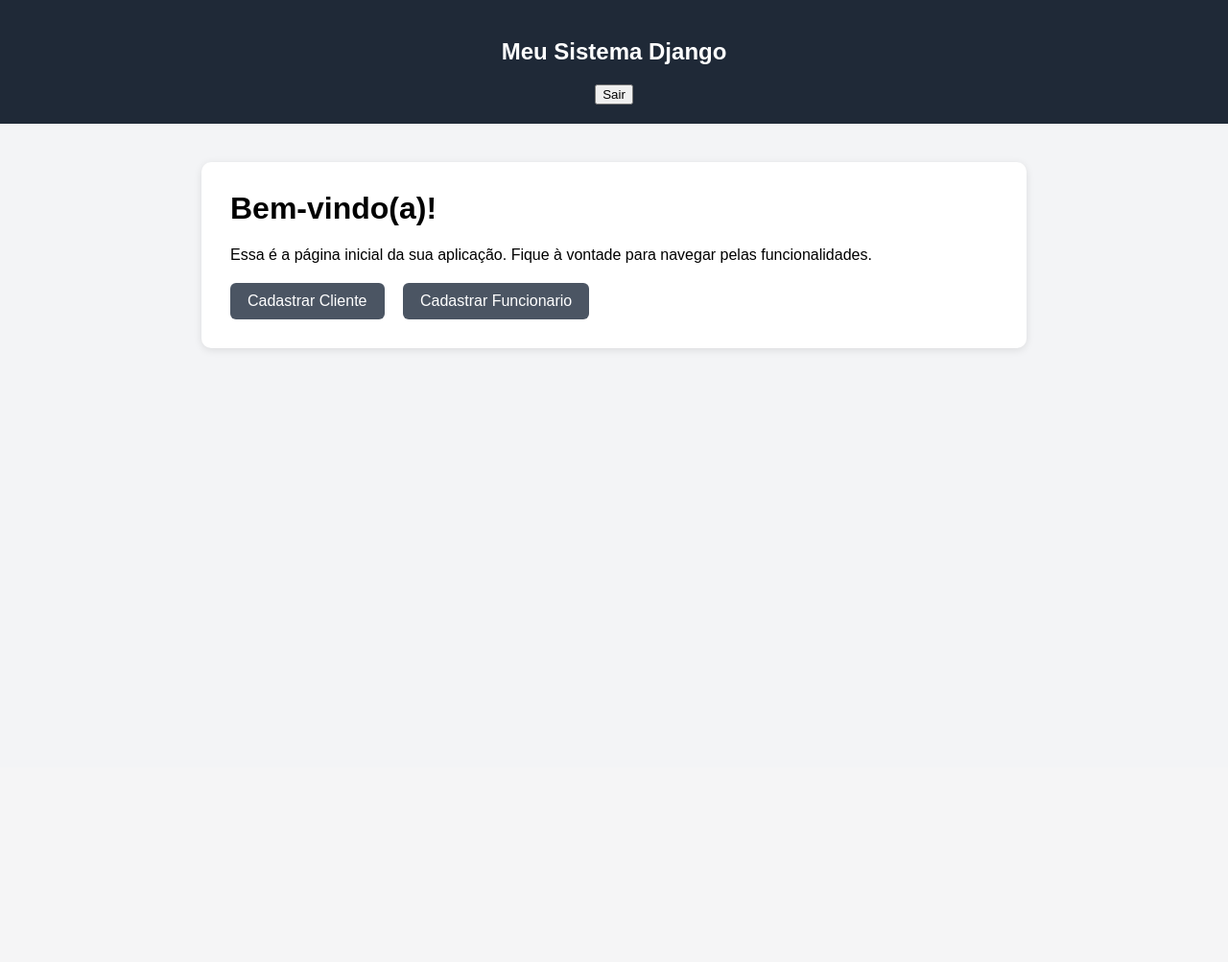
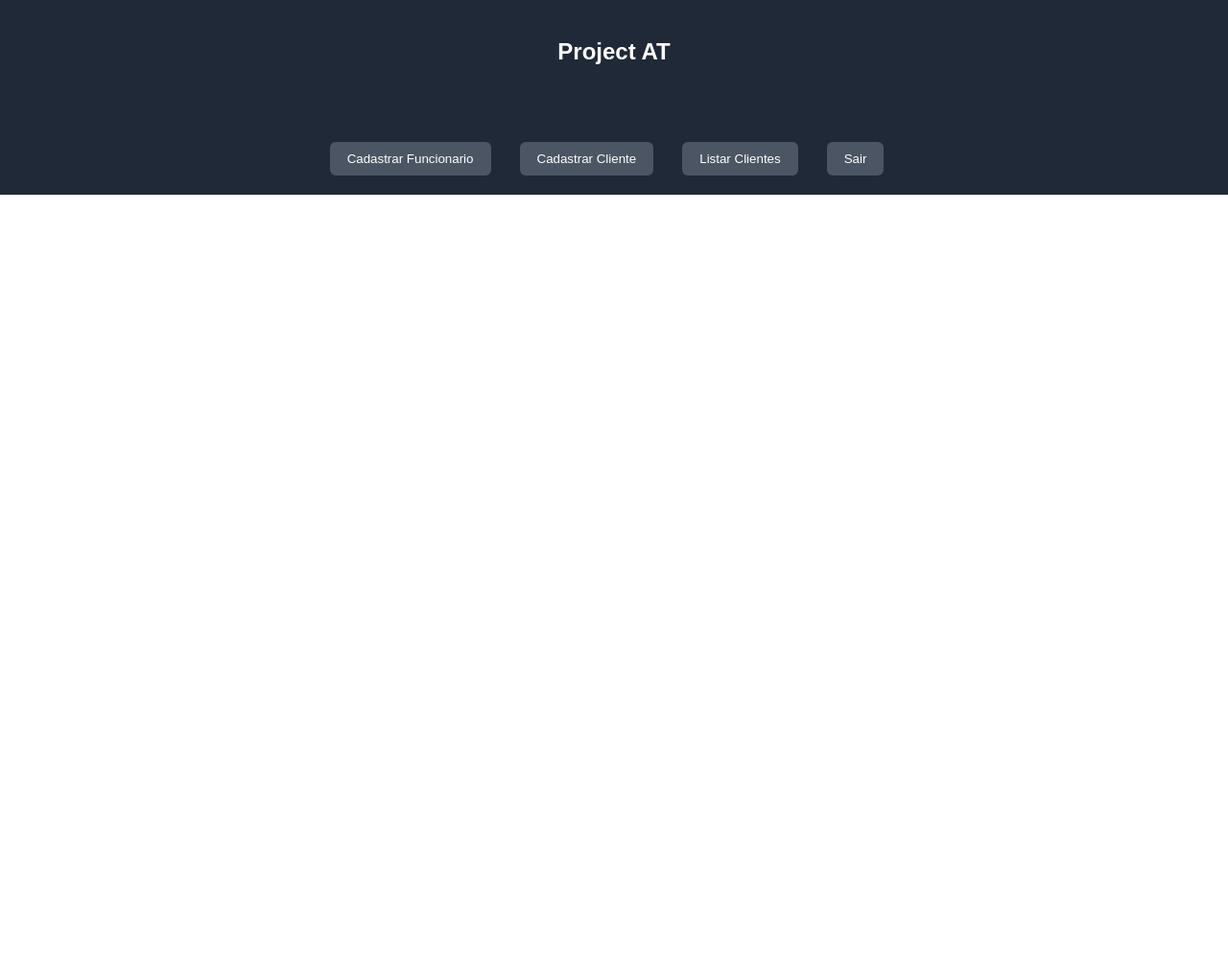
Before and after one commit to Deiner-S/AgroServiceTrackWeb, a Django app: page / in a window 1280 px wide. Shown: the whole page at 96% size. Before the commit the page ends 366 px from the top, so only its background shows below. Run offline with Django 5.2, Linux system fonts and the light colour scheme; a user stored in the database is signed in.

Commit message:
Implementação de páginas dinamicas

```diff
--- a/checklist/models.py
+++ b/checklist/models.py
@@ -25,14 +25,15 @@ class Worker(AbstractUser):
 class DataSheet(models.Model):
     code = models.UUIDField(primary_key=True, default=uuid.uuid4, editable=False)
     operation_code = models.CharField(max_length=20, unique=True, blank=True)
-    chassi = models.CharField(max_length=100)
+    symptoms = models.CharField(max_length=1000)
     client = models.ForeignKey(Client,on_delete=models.CASCADE)
-    orimento = models.CharField(max_length=100)
-    model = models.CharField(max_length=100)
-    date_in = models.DateTimeField()
-    date_out = models.DateTimeField()
-    status = models.CharField(max_length=10)
-    service = models.CharField(max_length=2000)
+    chassi = models.CharField(max_length=100, null=True, blank=True)
+    orimento = models.CharField(max_length=100, null=True, blank=True)
+    model = models.CharField(max_length=100, null=True, blank=True)
+    date_in = models.DateTimeField(null=True, blank=True)
+    date_out = models.DateTimeField(null=True, blank=True)
+    status = models.CharField(max_length=10, null=True, blank=True)
+    service = models.CharField(max_length=2000, null=True, blank=True)
     insert_date = models.DateTimeField(auto_now_add=True)
 
     def save(self, *args, **kwargs):
--- /dev/null
+++ b/checklist/static/css/styles.css
@@ -0,0 +1,142 @@
+.links {
+    display: flex;
+    gap: 15px;
+    justify-content: center;
+}
+body {
+    font-family: Arial, Helvetica, sans-serif;
+    background: #f3f4f6;
+    margin: 0;
+    padding: 0;
+}
+nav {
+    background: #1f2937;
+    color: white;
+    padding: 20px;
+    text-align: center;
+}
+main {
+    font-family: 'Segoe UI', Tahoma, Geneva, Verdana, sans-serif;
+    background-color: #ffffff;
+    margin: 0;
+    padding: 0;
+    display: flex;
+    justify-content: center;
+    align-items: flex-start;
+    min-height: 100vh;
+}
+h1 {
+    text-align: center;
+    color: #333;
+    margin-bottom: 25px;
+}
+header {
+    background: #1f2937;
+    color: white;
+    padding: 20px;
+    text-align: center;
+}
+
+.form {
+    background-color: #fff;
+    padding: 30px 40px;
+    border-radius: 10px;
+    box-shadow: 0 4px 12px rgba(0,0,0,0.1);
+    width: 100%;
+    max-width: 450px;
+    margin-top: 50px;
+}
+
+h1 {
+    margin-top: 0;
+}
+
+button {
+    margin-top: 20px;
+}
+.form_button {
+    display: inline-block;
+}
+button {
+    border: none;
+    outline: none;
+    cursor: pointer;
+    display: inline-block;
+    margin-right: 15px;
+    background: #4b5563;
+    padding: 10px 18px;
+    border-radius: 6px;
+    color: white;
+    text-decoration: none;
+}
+
+button:hover {
+    background: #374151;
+}
+.form p {
+    display: flex;
+    flex-direction: column;
+    margin-bottom: 15px;
+}
+
+.form label {
+    margin-bottom: 5px;
+    font-weight: bold;
+    color: #555;
+}
+
+.form input, form select {
+    padding: 10px;
+    border-radius: 5px;
+    border: 1px solid #ccc;
+    font-size: 16px;
+    outline: none;
+    transition: border-color 0.3s;
+}
+
+.form input:focus, form select:focus {
+    border-color: #0277bd;
+}
+
+/* Mensagens de erro de cada campo */
+.form .errorlist {
+    color: #d32f2f;
+    font-size: 14px;
+    margin-top: 3px;
+}
+
+.client-table {
+    width: 100%;
+    border-collapse: collapse;
+    margin-top: 20px;
+    font-size: 16px;
+}
+
+.client-table th {
+    background: #4b5563;
+    color: white;
+    padding: 12px;
+    text-align: left;
+}
+
+.client-table td {
+    padding: 10px;
+    border-bottom: 1px solid #ddd;
+}
+
+.client-table tr:hover {
+    background: #f3f4f6;
+}
+
+.client-table button {
+    border: none;
+    padding: 8px 14px;
+    background: #4b5563;
+    color: white;
+    border-radius: 6px;
+    cursor: pointer;
+}
+
+.client-table button:hover {
+    background: #374151;
+}
--- a/checklist/templates/home.html
+++ b/checklist/templates/home.html
@@ -1,78 +1,53 @@
+{% load static %}
 <!DOCTYPE html>
 <html lang="pt-br">
 <head>
     <meta charset="UTF-8">
     <meta name="viewport" content="width=device-width, initial-scale=1.0">
     <title>Home</title>
+    <link rel="stylesheet" href="{% static 'css/styles.css' %}">
+    <script src="https://unpkg.com/htmx.org"></script>
 
-    <style>
-        body {
-            font-family: Arial, Helvetica, sans-serif;
-            background: #f3f4f6;
-            margin: 0;
-            padding: 0;
-        }
-
-        header {
-            background: #1f2937;
-            color: white;
-            padding: 20px;
-            text-align: center;
-        }
-
-        main {
-            max-width: 800px;
-            margin: 40px auto;
-            background: white;
-            padding: 30px;
-            border-radius: 10px;
-            box-shadow: 0 2px 8px rgba(0,0,0,0.1);
-        }
-
-        h1 {
-            margin-top: 0;
-        }
-
-        .links {
-            margin-top: 20px;
-        }
-
-        .links a {
-            display: inline-block;
-            margin-right: 15px;
-            background: #4b5563;
-            padding: 10px 18px;
-            border-radius: 6px;
-            color: white;
-            text-decoration: none;
-        }
-
-        .links a:hover {
-            background: #374151;
-        }
-    </style>
 </head>
 <body>
 
     <header>
-        <h2>Meu Sistema Django</h2>
+            <h2>Project AT</h2>
+
+    </header>
+    <nav class="links">
+
+
+        <button
+            hx-get="{% url 'register_worker' %}"
+            hx-target="#main-content"
+            hx-swap="innerHTML"
+        >
+        Cadastrar Funcionario
+        </button>
+        <button
+            hx-get="{% url 'register_client' %}"
+            hx-target="#main-content"
+            hx-swap="innerHTML"
+            >
+            Cadastrar Cliente
+        </button>
+
+        <button
+            hx-get="{% url 'client-list' %}"
+            hx-target="#main-content"
+            hx-swap="innerHTML"
+            >
+            Listar Clientes
+        </button>
+
         <form method="POST" action="{% url 'logout' %}">
             {% csrf_token %}
             <button type="submit">Sair</button>
         </form>
-    </header>
-
-    <main>
-        <h1>Bem-vindo(a)!</h1>
-        <p>
-            Essa é a página inicial da sua aplicação.
-            Fique à vontade para navegar pelas funcionalidades.
-        </p>
-
-        <div class="links">
-            <a href="{% url 'register_client' %}">Cadastrar Cliente</a>
-            <a href="{% url 'register_worker' %}">Cadastrar Funcionario</a>
-        </div>
+    </nav>
+    <main  id="main-content">
+        {% block content %}{% endblock %}
     </main>
 
 </body>
--- a/checklist/urls.py
+++ b/checklist/urls.py
@@ -8,4 +8,5 @@ urlpatterns = [
     path('worker/', worker_register, name='register_worker'),
     path('login/', login_view, name='login'),
     path('logout/', logout_view, name='logout'),
+    path('clients/', client_list, name='client-list')
 ]
--- a/checklist/views/__init__.py
+++ b/checklist/views/__init__.py
@@ -2,3 +2,4 @@ from .worker_register import *
 from .cadastrar_cliente import *
 from .login import *
 from .home import *
+from .client_list import *
--- a/checklist/views/cadastrar_cliente.py
+++ b/checklist/views/cadastrar_cliente.py
@@ -3,9 +3,12 @@
 from django.contrib.auth.decorators import login_required
 from django.shortcuts import render, redirect
 from checklist.forms import ClienteForm
+from django.http import HttpResponseBadRequest
 
 @login_required(login_url='gerenciador/login/')
 def cadastrar_cliente(request):
+    if not request.headers.get("HX-Request"):
+            return HttpResponseBadRequest("Acesso inválido")
     if request.method == 'POST':
         form = ClienteForm(request.POST)
         if form.is_valid():
```
Also changed, not shown: checklist/templates/cliente/form_cliente.html (+4 -12 lines), checklist/templates/cliente/list_clients.html (added, +38 -0 lines), checklist/templates/worker/form_worker.html (+4 -116 lines), checklist/views/client_list.py (added, +8 -0 lines), checklist/views/worker_register.py (+8 -2 lines), db.sqlite3.
